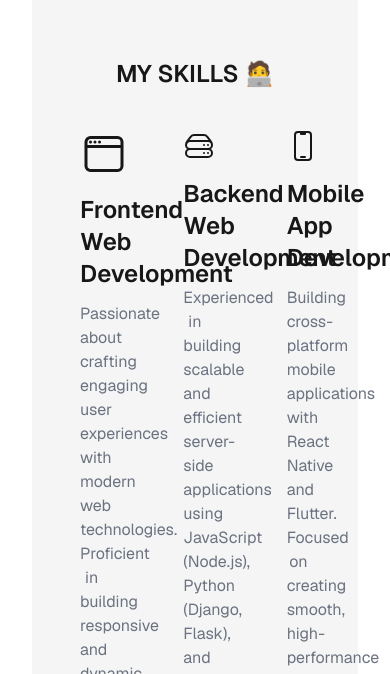
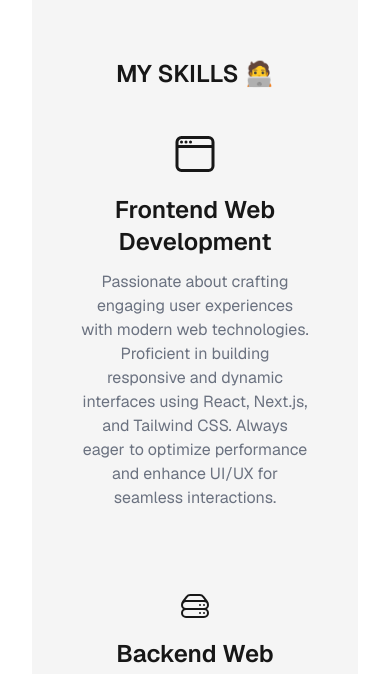
Before and after one commit to saminafisdev/portfolio, a Next.js app: page / in a window 390 px wide. Shown: the part 946-1620 px from the top of the page. Built offline with nearby package versions, Linux system fonts and the light colour scheme.

Commit message:
Update Skills component layout for responsive design

```diff
--- a/app/Skills.jsx
+++ b/app/Skills.jsx
@@ -12,7 +12,7 @@ export const Skills = () => {
       <h3 className="uppercase text-center text-2xl font-semibold mb-10">
         My Skills 🧑‍💻
       </h3>
-      <div className="grid grid-cols-3 gap-20">
+      <div className="grid md:grid-cols-2 lg:grid-cols-3 gap-20">
         <div className="text-center">
           <WindowIcon className="size-12 mx-auto mb-4" />
           <h4 className="mb-3 text-2xl font-semibold">
```
